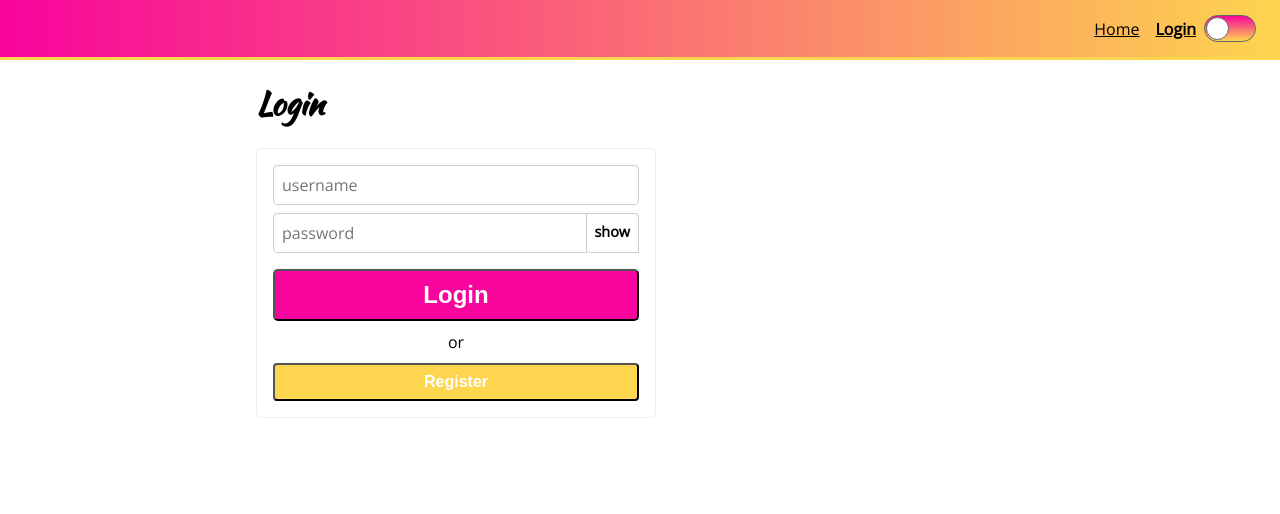
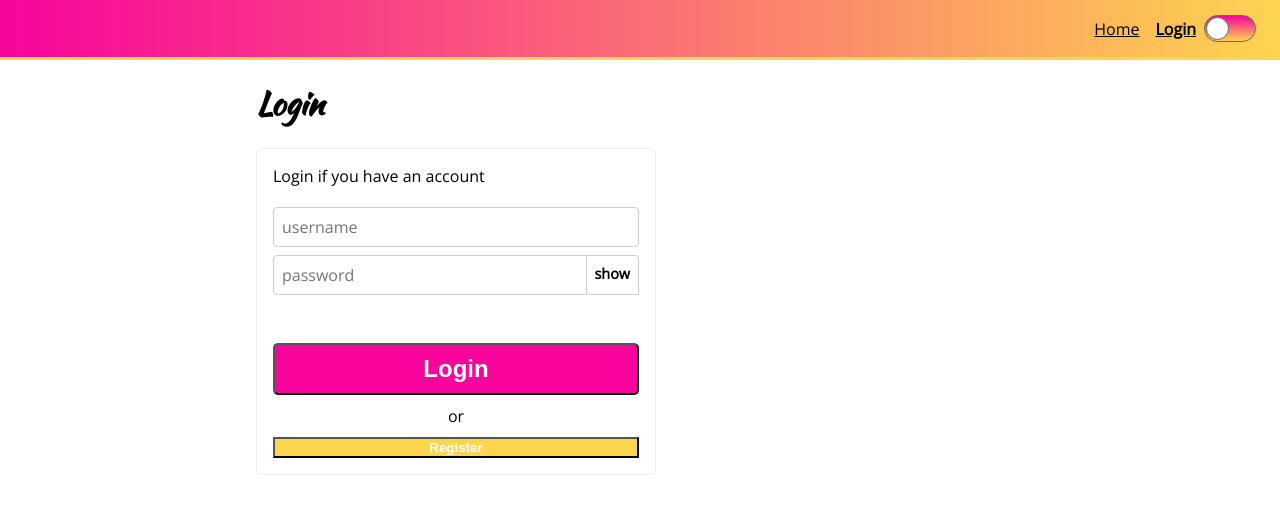
Before and after one commit to demiglace0505/styled-components-v5, a React (Create React App) app: page /login in a window 1280 px wide. Shown: the top 514 px of the page. Built offline with nearby package versions, Linux system fonts and the light colour scheme.

Commit message:
finished course

```diff
--- a/package.json
+++ b/package.json
@@ -6,6 +6,7 @@
     "@testing-library/jest-dom": "^5.11.9",
     "@testing-library/react": "^11.2.5",
     "@testing-library/user-event": "^12.7.1",
+    "prop-types": "^15.7.2",
     "react": "^17.0.1",
     "react-dom": "^17.0.1",
     "react-router-dom": "^5.2.0",
--- a/src/components/common/Button.js
+++ b/src/components/common/Button.js
@@ -1,19 +1,27 @@
 import styled, { css } from 'styled-components'
+import PropTypes from 'prop-types'
+
+const largeStyles = (props) => {
+  if (props.large) {
+    return css`
+      padding: 10px;
+      border-radius: 5px;
+      font-size: 1.5em;
+      `
+  } else {
+    css`
+      padding: 8px;
+      border-radius: 4px;
+      font-size: 1em;
+      `
+  }
+}
 
 export const Button = styled.button`
   color: white;
   background-color: ${props => props.secondary ? props.theme.secondaryColor : props.theme.primaryColor};
   font-weight: bold;
-  ${props => props.large ? css`
-    padding: 10px;
-    border-radius: 5px;
-    font-size: 1.5em;
-    ` : css`
-    padding: 8px;
-    border-radius: 4px;
-    font-size: 1em;
-  `}
-
+  ${largeStyles}
 
   box-shadow: none;
   width: 100%;
@@ -23,6 +31,10 @@
   &:disabled {
     background-color: #eee;
     color: #666;
-
   }
 `
+
+Button.propTypes = {
+  large: PropTypes.bool,
+  secondary: PropTypes.bool
+}
--- a/src/components/pages/Login.js
+++ b/src/components/pages/Login.js
@@ -15,8 +15,16 @@
   .alt-text {
     text-align: center;
     margin: 10px 0;
+  }
 
+  >${Button}:first-of-type {
+    margin-top: 40px;
   }
+
+  >${Input} {
+    margin-top: 20px;
+  }
+
 `
 
 let timeout;
@@ -57,6 +65,9 @@
       <Form onSubmit={handleSubmit}>
         {loading ? <Spinner /> :
         <>
+        <span>
+          Login if you have an account
+        </span>
         <Input
           name="username"
           placeholder="username"
```
Also changed, not shown: 1 other file (tests, documents, lock files or other folders).
